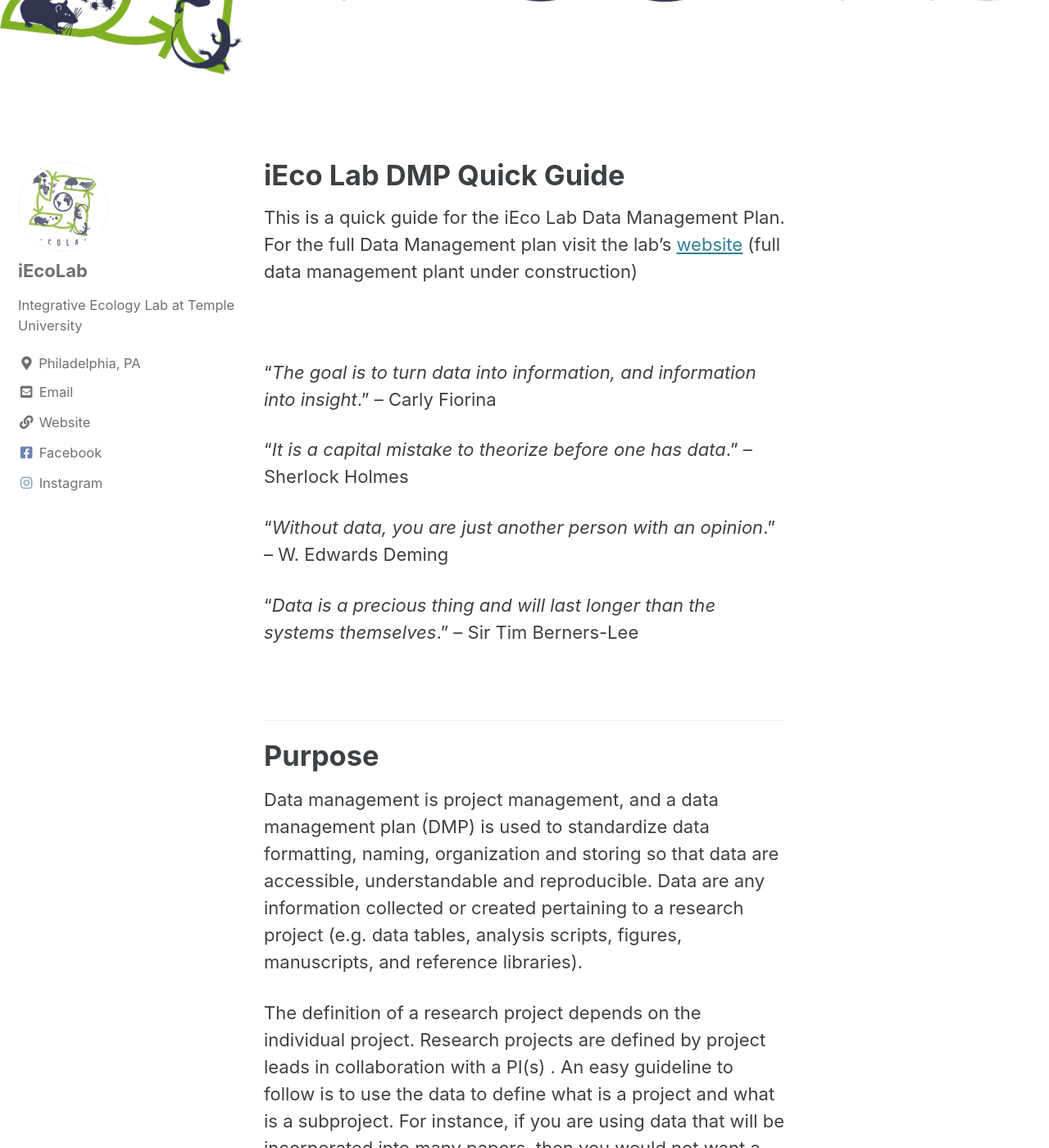
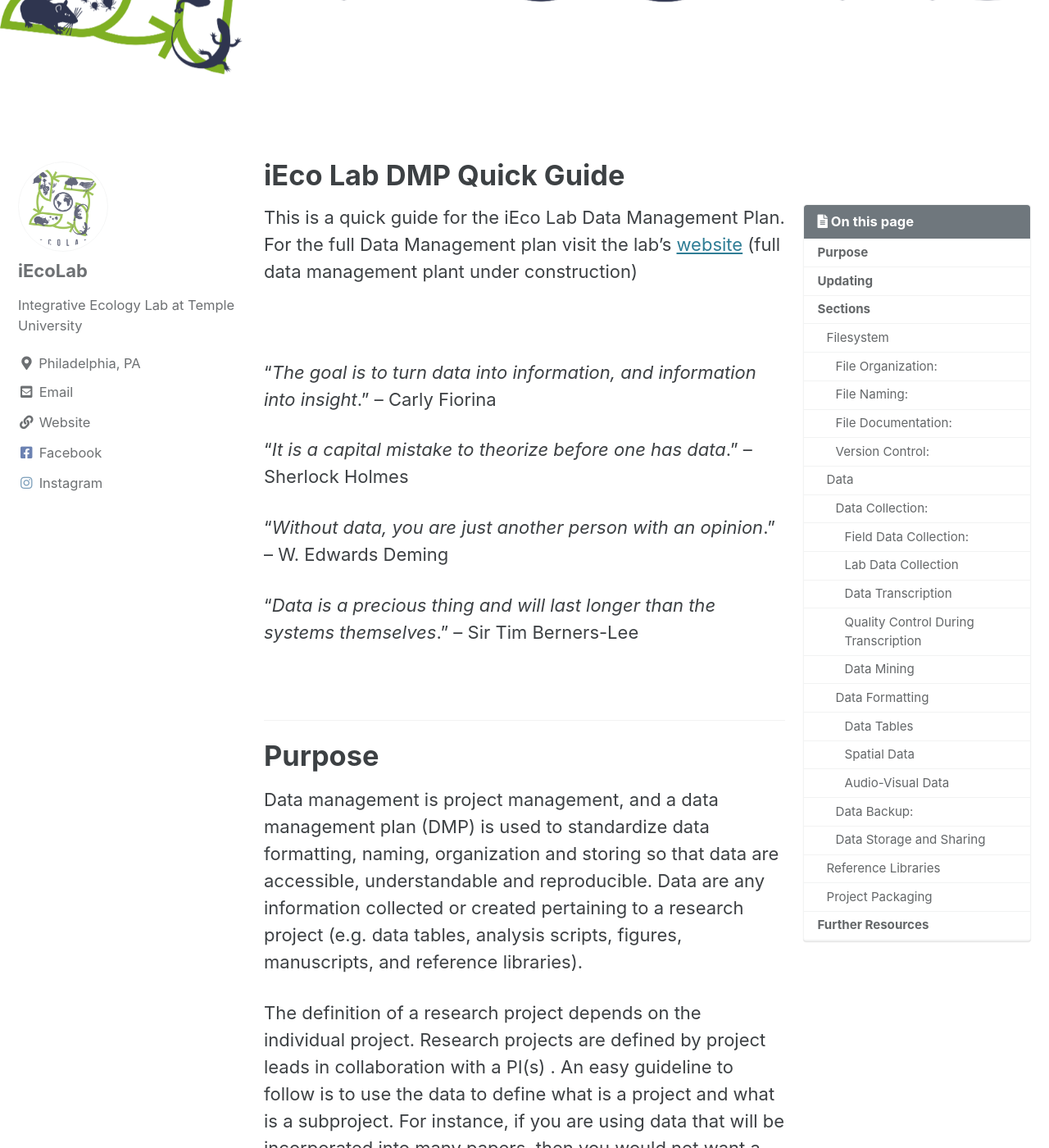
Before and after one commit to nbelouard/iecolab, a Jekyll site: the page built from _pages/DMP.md, in a window 1280 px wide and 1400 px high, scrolled down 338 px. Shown: the whole window at 82% size. Built offline with Jekyll 4.4.1, drawn with Linux system fonts in a browser that asks for light colours; cached includes are drawn as plain includes; some of the changed lines change nothing that is shown.

Commit message:
Update DMP.md

```diff
--- a/_pages/DMP.md
+++ b/_pages/DMP.md
@@ -4,10 +4,7 @@ date: "Last Updated: November 11, 2020"
 permalink: /DMP/
 header:
    image: "/images/iecolab_logo_v2_1_banner_v1_0.png"
-output:
-  html_document:
-    toc: TRUE
-    toc_depth: 2
+toc: TRUE
 ---
 
 This is a quick guide for the iEco Lab Data Management Plan. For the full Data Management plan visit the lab's [website](https://www.iecolab.org/) (full data management plant under construction)
```
